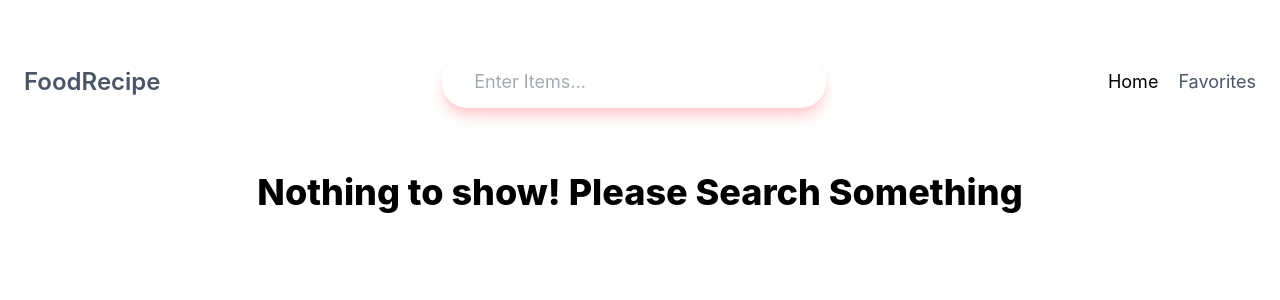
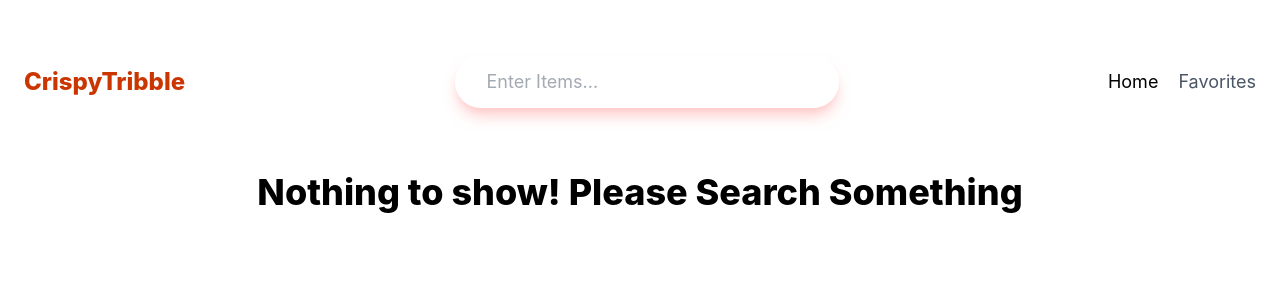
Before and after one commit to AkifNaveed12/crispy-tribble, a React (Vite) app in the folder crispyTribble/: page / in a window 1280 px wide. Shown: the top 300 px of the page. Built offline with nearby package versions, Linux system fonts and the light colour scheme.

Commit message:
updated name and style

```diff
--- a/crispyTribble/src/components/navbar/Navbar.jsx
+++ b/crispyTribble/src/components/navbar/Navbar.jsx
@@ -13,8 +13,8 @@ const Navbar = () => {
             <h2 className='text-2xl font-semibold'>
                 <NavLink
                     to={'/'}
-                    className='text-lack hover:text-gray-700 duration-300'>
-                        FoodRecipe
+                    className='text-lack text-orange-700 font-extrabold hover:text-gray-700 duration-300'>
+                        CrispyTribble
                     </NavLink>
             </h2>
 
```
